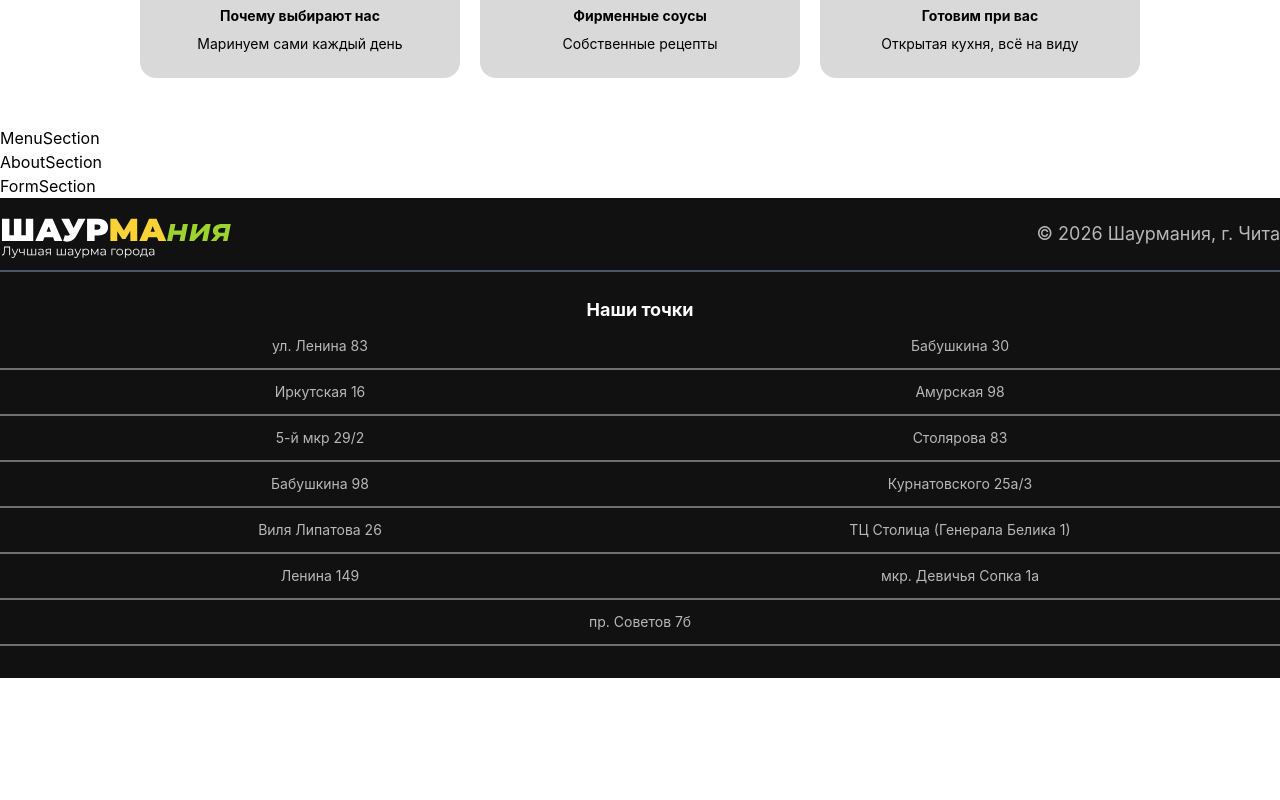
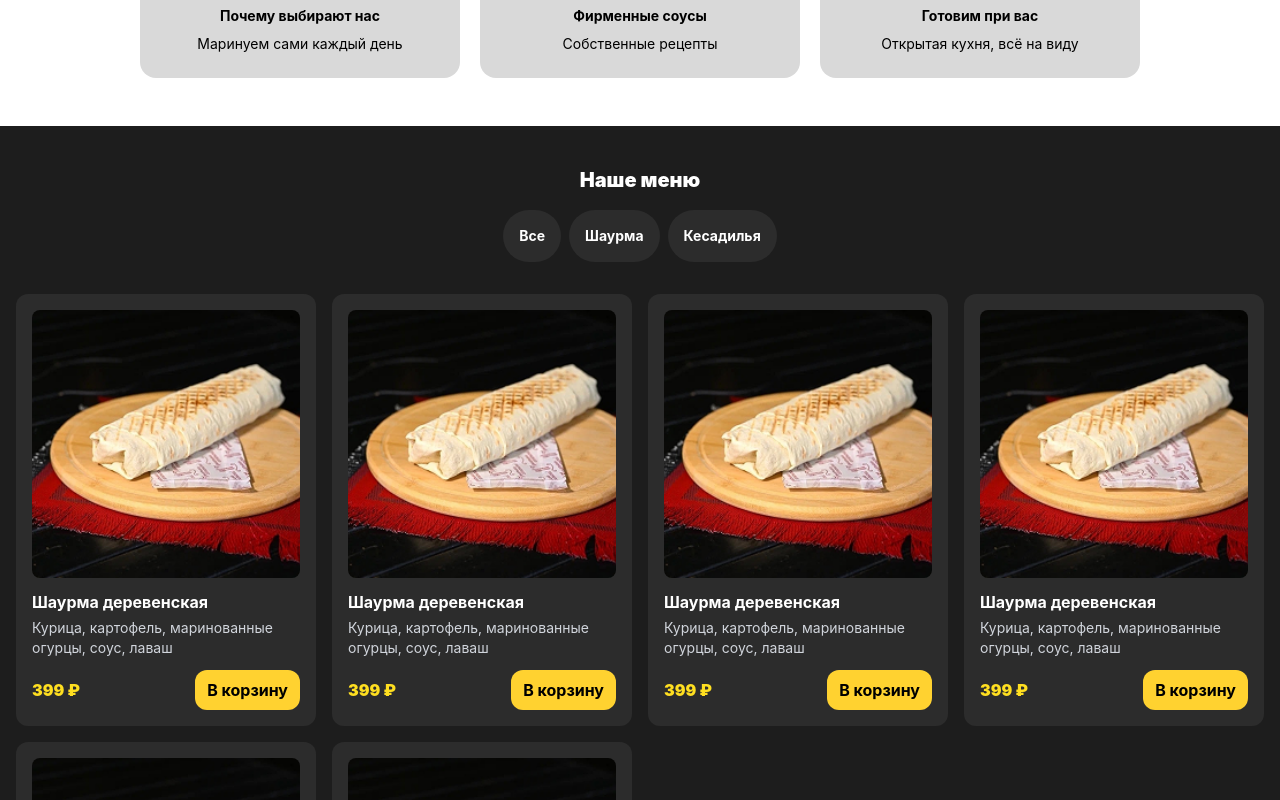
Before and after one commit to mshqq/ShaurmaniaReact, a React (Vite) app: page / in a window 1280 px wide. Shown: the part 540-1340 px from the top of the page. Before the commit the page ends 1218 px from the top, so only its background shows below. Built offline with nearby package versions, Linux system fonts and the light colour scheme.

Commit message:
feat(menu): разбил MenuSection на компоненты (Menu, MenuItem)
Плейсхолдер: данные меню и кнопка "В корзину" без бизнес-логики

```diff
--- a/src/components/sections/MenuSection.tsx
+++ /dev/null
@@ -1,3 +0,0 @@
-export default function MenuSection() {
-  return <div>MenuSection</div>;
-}
--- /dev/null
+++ b/src/components/sections/MenuSection/Menu.ts
@@ -0,0 +1,7 @@
+export interface menuItem {
+  id: number;
+  image: string;
+  title: string;
+  description: string;
+  price: number;
+}
--- /dev/null
+++ b/src/components/sections/MenuSection/Menu.tsx
@@ -0,0 +1,60 @@
+import MenuItem from './MenuItem';
+import type { menuItem } from './Menu';
+import shaurmaImg from './../../../assets/menu/Шаурма.png';
+
+export default function Menu() {
+  const menu: menuItem[] = [
+    {
+      id: 1,
+      image: shaurmaImg,
+      title: 'Шаурма деревенская',
+      price: 399,
+      description: 'Курица, картофель, маринованные огурцы, соус, лаваш'
+    },
+    {
+      id: 2,
+      image: shaurmaImg,
+      title: 'Шаурма деревенская',
+      price: 399,
+      description: 'Курица, картофель, маринованные огурцы, соус, лаваш'
+    },
+    {
+      id: 3,
+      image: shaurmaImg,
+      title: 'Шаурма деревенская',
+      price: 399,
+      description: 'Курица, картофель, маринованные огурцы, соус, лаваш'
+    },
+    {
+      id: 4,
+      image: shaurmaImg,
+      title: 'Шаурма деревенская',
+      price: 399,
+      description: 'Курица, картофель, маринованные огурцы, соус, лаваш'
+    },
+    {
+      id: 5,
+      image: shaurmaImg,
+      title: 'Шаурма деревенская',
+      price: 399,
+      description: 'Курица, картофель, маринованные огурцы, соус, лаваш'
+    },
+    {
+      id: 6,
+      image: shaurmaImg,
+      title: 'Шаурма деревенская',
+      price: 399,
+      description: 'Курица, картофель, маринованные огурцы, соус, лаваш'
+    }
+  ];
+  return (
+    <div className="container mx-auto grid grid-cols-1 gap-4 p-4 sm:grid-cols-2 md:grid-cols-3 lg:grid-cols-4">
+      {menu.map(menuItem => (
+        <MenuItem
+          key={menuItem.id}
+          {...menuItem}
+        />
+      ))}
+    </div>
+  );
+}
--- /dev/null
+++ b/src/components/sections/MenuSection/MenuItem.tsx
@@ -0,0 +1,23 @@
+import type { menuItem } from './Menu';
+
+export default function MenuItem({ image, title, description, price }: menuItem) {
+  return (
+    <div className="overflow-clip bg-[#2C2C2C] flex flex-col rounded-xl text-white p-4">
+      <img
+        className="rounded-lg mb-3 aspect-square object-cover"
+        src={image}
+        alt={title}
+      />
+      <div className="flex flex-col gap-1">
+        <p className="font-bold">{title}</p>
+        <p className="font-normal text-sm text-gray-300">{description}</p>
+        <div className="flex flex-row justify-between items-center mt-2">
+          <p className="font-black text-yellow-300">{price} ₽</p>
+          <button className="bg-amber-300 text-black rounded-xl font-bold px-3 py-2 hover:bg-amber-400 transition-colors delay-75">
+            В корзину
+          </button>
+        </div>
+      </div>
+    </div>
+  );
+}
--- /dev/null
+++ b/src/components/sections/MenuSection/MenuSection.tsx
@@ -0,0 +1,17 @@
+import Menu from './Menu.tsx';
+
+export default function MenuSection() {
+  return (
+    <div className="flex flex-col bg-[#1D1D1D] text-white justify-center items-center py-10 gap-4">
+      <h2 className="font-black text-xl">Наше меню</h2>
+      <div className="flex flex-row gap-2 text-sm flex-wrap px-4">
+        <button className="font-bold p-4 bg-[#2C2C2C] border-[#515151] rounded-full">Все</button>
+        <button className="font-bold p-4 bg-[#2C2C2C] border-[#515151] rounded-full">Шаурма</button>
+        <button className="font-bold p-4 bg-[#2C2C2C] border-[#515151] rounded-full">
+          Кесадилья
+        </button>
+      </div>
+      <Menu />
+    </div>
+  );
+}
--- a/src/pages/HomePage.tsx
+++ b/src/pages/HomePage.tsx
@@ -2,7 +2,7 @@ import Header from '../components/layout/Header';
 import Footer from '../components/layout/Footer';
 import SliderSection from '../components/sections/SliderSection/SliderSection';
 import FeaturesSection from '../components/sections/FeatureSection/FeaturesSection';
-import MenuSection from '../components/sections/MenuSection';
+import MenuSection from '../components/sections/MenuSection/MenuSection';
 import AboutSection from '../components/sections/AboutSection';
 import FormSection from '../components/sections/FormSection';
 
```
Also changed, not shown: src/assets/menu/Шаурма.png (added).
